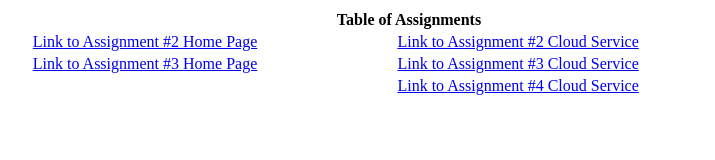
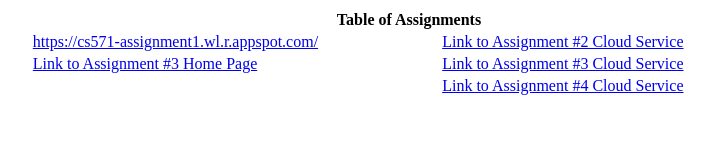
Before and after one commit to matt89919/matt89919.github.io, a plain HTML site: page fyt89919-571site.html in a window 1280 px wide. Shown: the whole page, without its empty margins (231-946 px from the left). Drawn offline with Linux system fonts and the light colour scheme.

Commit message:
Update fyt89919-571site.html
update assignment2 page link

```diff
--- a/fyt89919-571site.html
+++ b/fyt89919-571site.html
@@ -9,7 +9,7 @@
     <th colspan="2">Table of Assignments</th>
   </tr>
   <tr>
-    <td><a rel="noopener" href="ScrambleThisName.html">Link to Assignment #2 Home Page</a></td>
+    <td><a rel="noopener" href="ScrambleThisName.html">https://cs571-assignment1.wl.r.appspot.com/</a></td>
     <td><a rel="noopener" href="ScrambleThisName.html">Link to Assignment #2 Cloud Service</a></td>
   </tr>
   <tr>
```
